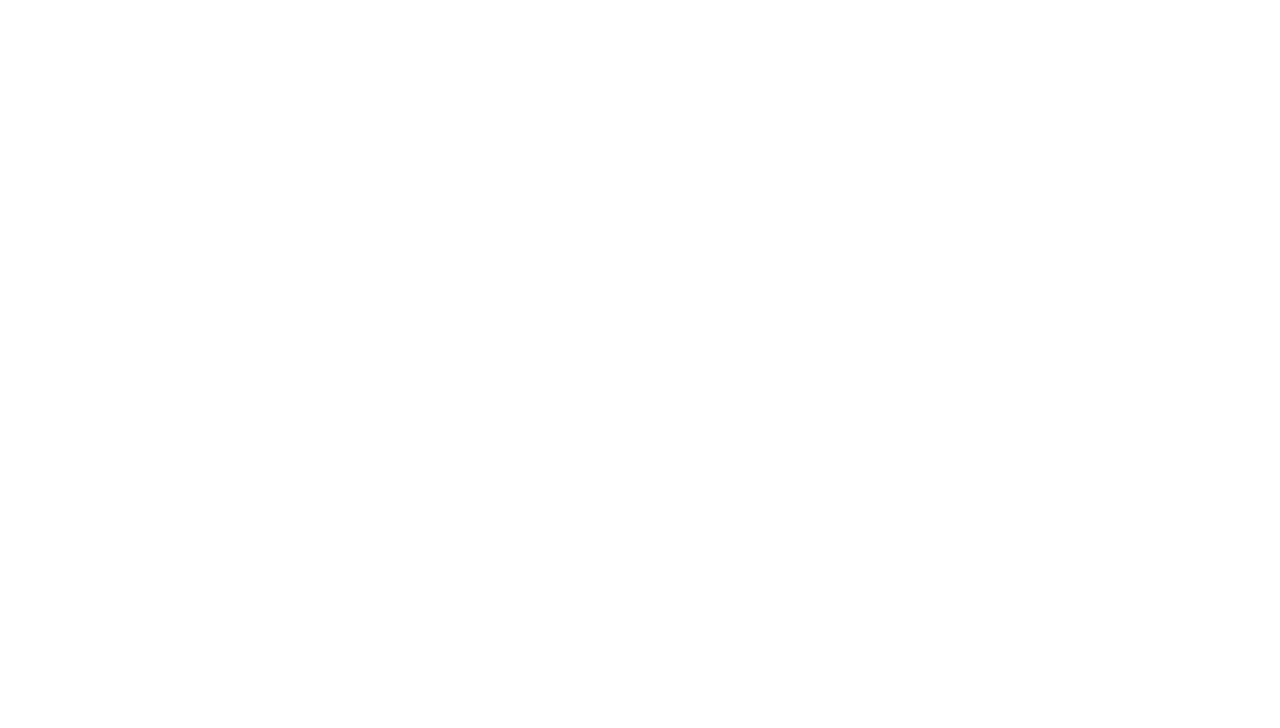
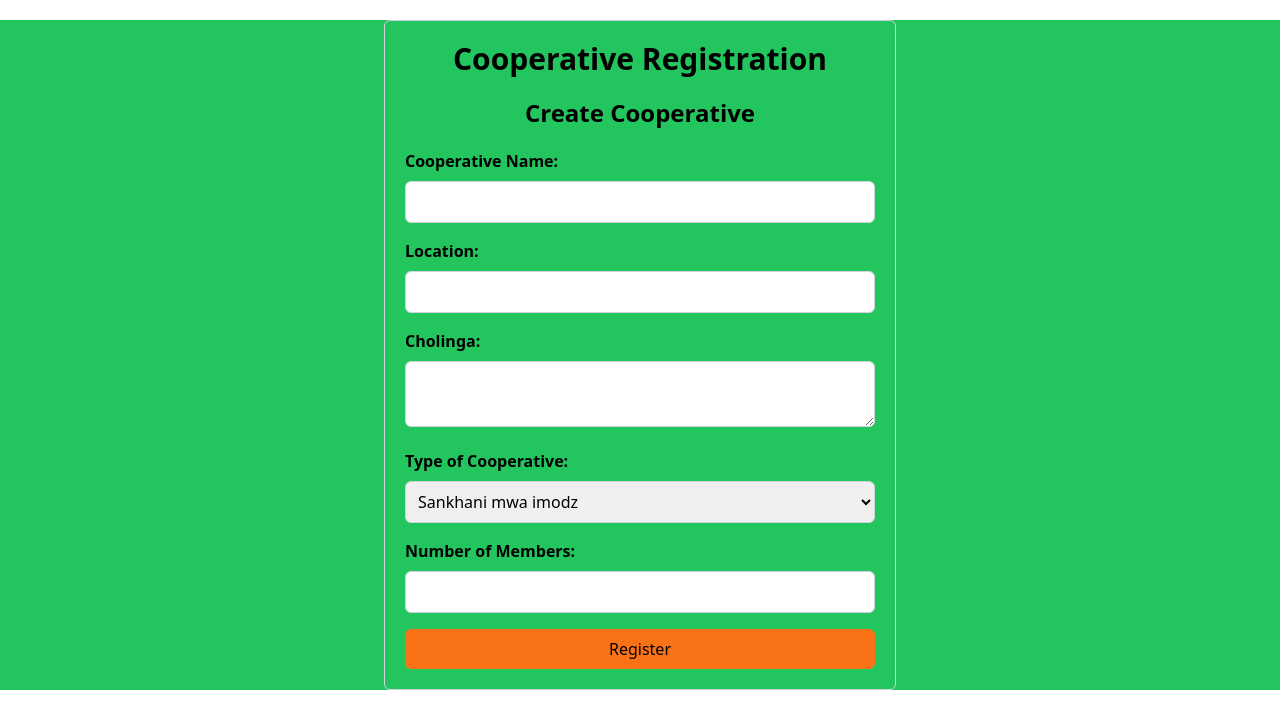
Before and after one commit to StewartMangame/my-farm-Malawi, a React (Create React App) app: page /Cooperativeform in a window 1280 px wide. Before the commit this address had no page. Shown: the top 728 px of the page. Built offline with nearby package versions, Linux system fonts and the light colour scheme.

Commit message:
Adding files to the first commit done yesterday on Cooperatives

```diff
--- a/src/App.js
+++ b/src/App.js
@@ -7,11 +7,15 @@ import Markets from './components/markets/markets';
 import SubsidyApplicationForm from './components/subsidy-application/subsidyApplicationForm';
 import Consultation from './components/consultation/consultation';
 import Cooperatives from './components/cooperatives/cooperative';
-
-
+import Cooperativeform from './components/cooperatives/cooperativeform';
 
 
 const App = () => {
+  const handleAddCooperative = (data) => {
+    console.log('Cooperative added:', data);
+  };
+
+
 
 
   return (
@@ -22,8 +26,11 @@ const App = () => {
         <Route path='loans' element={<Loans/>}/>
         <Route path="markets" element={<Markets/>}/>
         <Route path="consultation" element={<Consultation/>}/>
-        <Route path="cooperatives" element={<Cooperatives/>}/>
+        <Route path="Cooperatives" element={<Cooperatives/>}/>
+        <Route path="Cooperativeform" element={<Cooperativeform onAddCooperative={handleAddCooperative} />} />
         <Route path="subsidy-application" element={<SubsidyApplicationForm/>}/>
+
+
       </Routes>
       </BrowserRouter>
     </div>
--- a/src/components/cooperatives/cooperative.js
+++ b/src/components/cooperatives/cooperative.js
@@ -19,7 +19,7 @@ const Cooperatives = () => {
   };
 
   return (
-    <div className="Cooperative-page bg-gray-200 min-h-screen p-4">
+    <div className="Cooperative-page bg-gray-300 min-h-screen p-4">
       <header className="cooperative-header bg-green-500 text-white p-4">
         <h1 className="text-8xl text-center text-black font-bold">Cooperatives</h1>
       </header>
@@ -52,7 +52,7 @@ const Cooperatives = () => {
           ))}
         </div>
         <div className='flex justify-center items-center mt-4' >
-        <Link to="/register" className="register-button mt-4 inline-block bg-orange-500 text-black py-2 px-4 rounded ">
+        <Link to="/cooperativeform" className="register-button mt-4 inline-block bg-orange-500 text-black py-2 px-4 rounded ">
           Register New Cooperative
         </Link>
         </div>
@@ -70,4 +70,4 @@ const Cooperatives = () => {
   );
 };
 
-export default Cooperatives;
+export default Cooperatives ;
--- a/src/components/cooperatives/cooperativeform.js
+++ b/src/components/cooperatives/cooperativeform.js
@@ -1,5 +1,7 @@
+
 import React, { useState } from "react";
 import { useNavigate } from 'react-router-dom';
+
 
 
 
@@ -25,15 +27,15 @@ const Cooperativeform = ({ onAddCooperative }) => {
   };
 
   return (
-    <div className="bg-green-500" >
-    <div className="bg-green-500 border border-gray-300 rounded-md p-5 mx-auto my-5 max-w-lg">
+    <div className="bg-green-500 " >
+    <div className="bg-green-500 border border-gray-300 rounded-md p-5 mx-auto my-5 max-w-lg ">
       <header className="text-center mb-5">
         <h1 className="text-3xl font-bold">Cooperative Registration</h1>
       </header>
       <h2 className="text-center text-2xl font-bold mb-5">Create Cooperative</h2>
       <form onSubmit={handleSubmit}>
         <div className="form-group mb-4">
-          <label htmlFor="name" className="block mb-2 font-bold">Cooperative Name:</label>
+          <label htmlFor="name" className="block mb-2 font-bold text-left">Cooperative Name:</label>
           <input
             type="text"
             name="name"
@@ -45,7 +47,7 @@ const Cooperativeform = ({ onAddCooperative }) => {
           />
         </div>
         <div className="form-group mb-4">
-          <label htmlFor="location" className="block mb-2 font-bold bg-black-400">Location:</label>
+          <label htmlFor="location" className="block mb-2 font-bold bg-black-400 text-left">Location:</label>
           <input
             type="text"
             name="location"
@@ -57,7 +59,7 @@ const Cooperativeform = ({ onAddCooperative }) => {
           />
         </div>
         <div className="form-group mb-4">
-          <label htmlFor="aim" className="block mb-2 font-bold">Cholinga:</label>
+          <label htmlFor="aim" className="block mb-2 font-bold text-left">Cholinga:</label>
           <textarea
             name="aim"
             id="aim"
@@ -68,7 +70,7 @@ const Cooperativeform = ({ onAddCooperative }) => {
           />
         </div>
         <div className="form-group mb-4">
-          <label htmlFor="structure" className="block mb-2 font-bold">Type of Cooperative:</label>
+          <label htmlFor="structure" className="block mb-2 font-bold text-left">Type of Cooperative:</label>
           <select
             name="structure"
             id="structure"
@@ -85,7 +87,7 @@ const Cooperativeform = ({ onAddCooperative }) => {
           </select>
         </div>
         <div className="form-group mb-4">
-          <label htmlFor="numMembers" className="block mb-2 font-bold">Number of Members:</label>
+          <label htmlFor="numMembers" className="block mb-2 font-bold text-left">Number of Members:</label>
           <input
             type="number"
             name="numMembers"
@@ -99,7 +101,7 @@ const Cooperativeform = ({ onAddCooperative }) => {
         <div className="flex justify-center items-center">
         <button
           type="submit"
-          className="bg-yellow-500 text-black py-2 px-5 border-none rounded-md w-full cursor-pointer text-center"
+          className="bg-orange-500 text-black py-2 px-5 border-none rounded-md w-full cursor-pointer text-center"
         >
           Register
         </button></div>
--- a/src/components/homepage/header.js
+++ b/src/components/homepage/header.js
@@ -1,7 +1,7 @@
 import React from "react";
 import './header.css';
 // import logo from './logo.png';
-import { NavLink } from "react-router-dom";
+import { Link } from "react-router-dom";
 // import SearchIcon from '@mui/icons-material/Search';
 
 
@@ -17,11 +17,11 @@ function Header() {
             <div className="logo_container_col2">
                 <ul className="nav_list">
 
-                    <NavLink className="nav_list_iten" to="markets">Markets</NavLink>
-                    <NavLink className="nav_list_iten" to="loans">Loans</NavLink>
-                    <NavLink className="nav_list_iten" to="consultation ">Consultation</NavLink>
-                    <NavLink className="nav_list_iten" to="cooperatives">Cooperatives</NavLink>
-                    <NavLink className="nav_list_iten " to="Subsidy-application">Subsidy-application</NavLink>
+                    <Link className="nav_list_iten" to="markets">Markets</Link>
+                    <Link className="nav_list_iten" to="loans">Loans</Link>
+                    <Link className="nav_list_iten" to="consultation ">Consultation</Link>
+                    <Link className="nav_list_iten" to="cooperatives">Cooperatives</Link>
+                    <Link className="nav_list_iten " to="Subsidy-application">Subsidy-application</Link>
                 </ul>
                 <div className="search_container">
                     <div className="search_input_wrapper">
```
Also changed, not shown: src/routes.js (added, +23 -0 lines).
